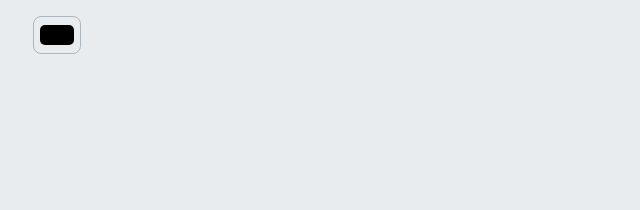
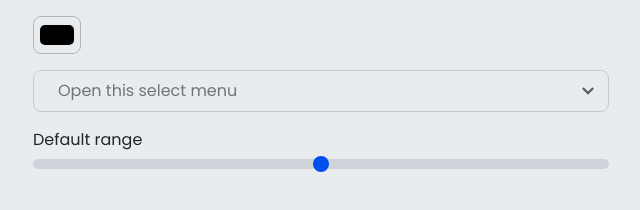
Before and after one commit to DimaProhorenko/Elegance, a website: page dist/index.html in a window 1280 px wide. Shown: the whole page, without its empty margins (31-671 px from the left). Drawn offline with Linux system fonts and the light colour scheme.

Commit message:
form range

```diff
--- a/scss/_form.scss
+++ b/scss/_form.scss
@@ -2,3 +2,4 @@
 @use './mixins/form/form-label';
 @use './mixins/form/form-control';
 @use './mixins/form/form-check';
+@use './mixins/form/form-range';
--- a/scss/_vars.scss
+++ b/scss/_vars.scss
@@ -236,6 +236,9 @@ $form-color-width: f.toRem(48);
 $form-color-height: f.toRem(38);
 $form-color-padding: .25rem;
 
+$form-select-bg-size: 16px 12px;
+$form-select-bg-url: '../assets/icons/select-icon.svg';
+
 
 
 // Form check
@@ -268,3 +271,16 @@ $form-group-addon-border-radius: $form-control-border-radius;
 
 $form-group-addon-padding-sm: .25rem;
 $form-group-addon-padding-lg: .75rem;
+
+
+// Form range
+
+$form-range-thumb-width: 1rem;
+$form-range-thumb-height: $form-range-thumb-width;
+$form-range-thumb-bg: var(--#{$prefix}primary);
+$form-range-thumb-focus-shadow-width: .25rem;
+$form-range-thumb-focus-shadow: $form-control-focus-shadow;
+
+
+$form-range-track-bg: var(--#{$prefix}light-gray);
+$form-range-track-border-radius: 8px;
--- a/scss/mixins/form/_form-control.scss
+++ b/scss/mixins/form/_form-control.scss
@@ -68,4 +68,11 @@
             border-radius: 5px;
         }
     }
+
+    &--select {
+        background-size: v.$form-select-bg-size;
+        background-repeat: no-repeat;
+        background-position: right .75rem center;
+        background-image: url(v.$form-select-bg-url);
+    }
 }
--- a/scss/mixins/form/_form-label.scss
+++ b/scss/mixins/form/_form-label.scss
@@ -1,6 +1,6 @@
 @use '../../vars' as v;
 
-.label {
+.form__label {
     display: block;
 
 }
--- /dev/null
+++ b/scss/mixins/form/_form-range.scss
@@ -0,0 +1,38 @@
+@use '../../vars' as v;
+
+.form__range {
+    background-color: v.$form-range-track-bg;
+    padding: 0;
+    width: 100%;
+    height: calc((v.$form-range-thumb-height + v.$form-range-thumb-focus-shadow-width) / 2);
+    border-radius: v.$form-range-track-border-radius;
+    -webkit-appearance: none;
+    appearance: none;
+
+
+    &:focus {
+        outline: none;
+
+        &::-webkit-slider-thumb { box-shadow: v.$form-range-thumb-focus-shadow; }
+        &::-moz-range-thumb { box-shadow: v.$form-range-thumb-focus-shadow; }
+    }
+
+    &::-webkit-slider-thumb {
+        appearance: none;
+        -webkit-appearance: none;
+        width: v.$form-range-thumb-width;
+        height: v.$form-range-thumb-height;
+        border-radius: 50%;
+        background: v.$form-range-thumb-bg;
+    }
+
+    &::-moz-range-thumb {
+        appearance: none;
+        -webkit-appearance: none;
+        width: v.$form-range-thumb-width;
+        height: v.$form-range-thumb-height;
+        border-radius: 50%;
+        background: v.$form-range-thumb-bg;
+    }
+
+}
```
Also changed, not shown: dist/assets/icons/select-icon.svg (added), dist/css/elegance.css, dist/index.html.
